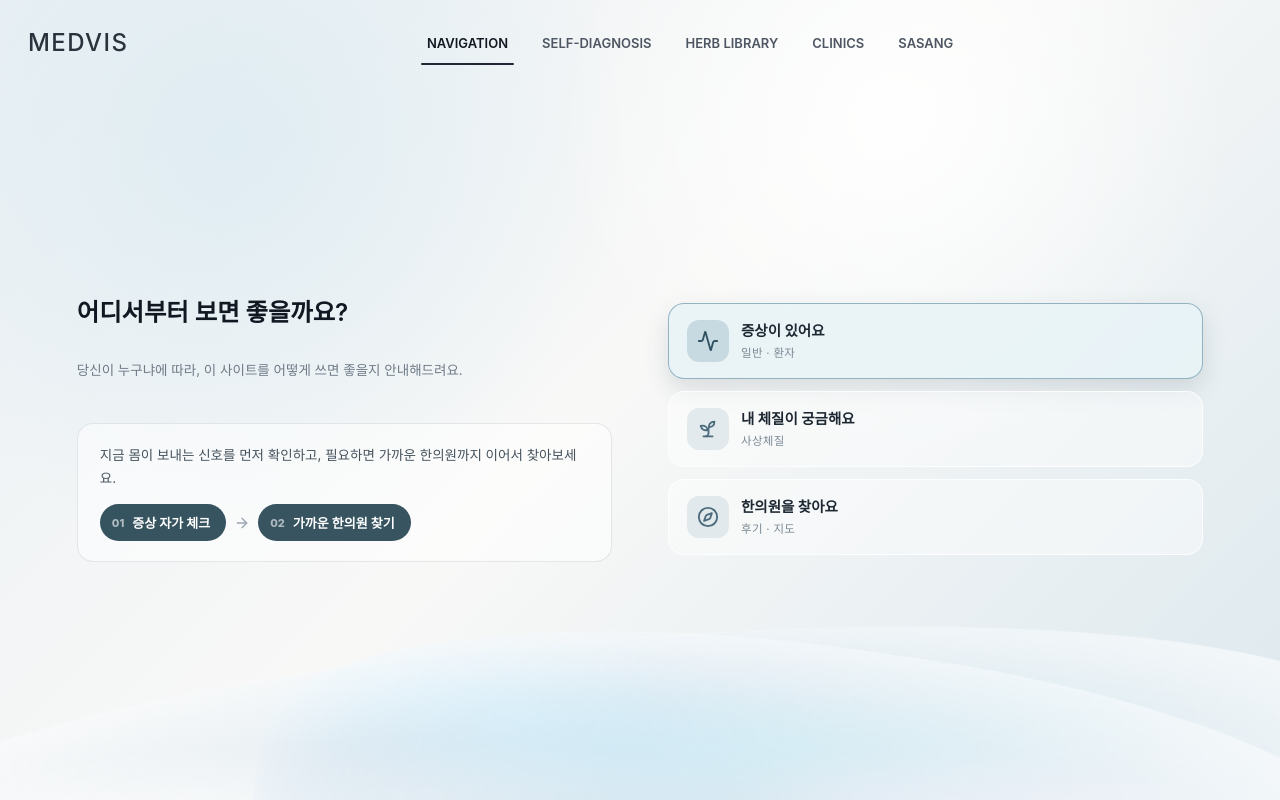
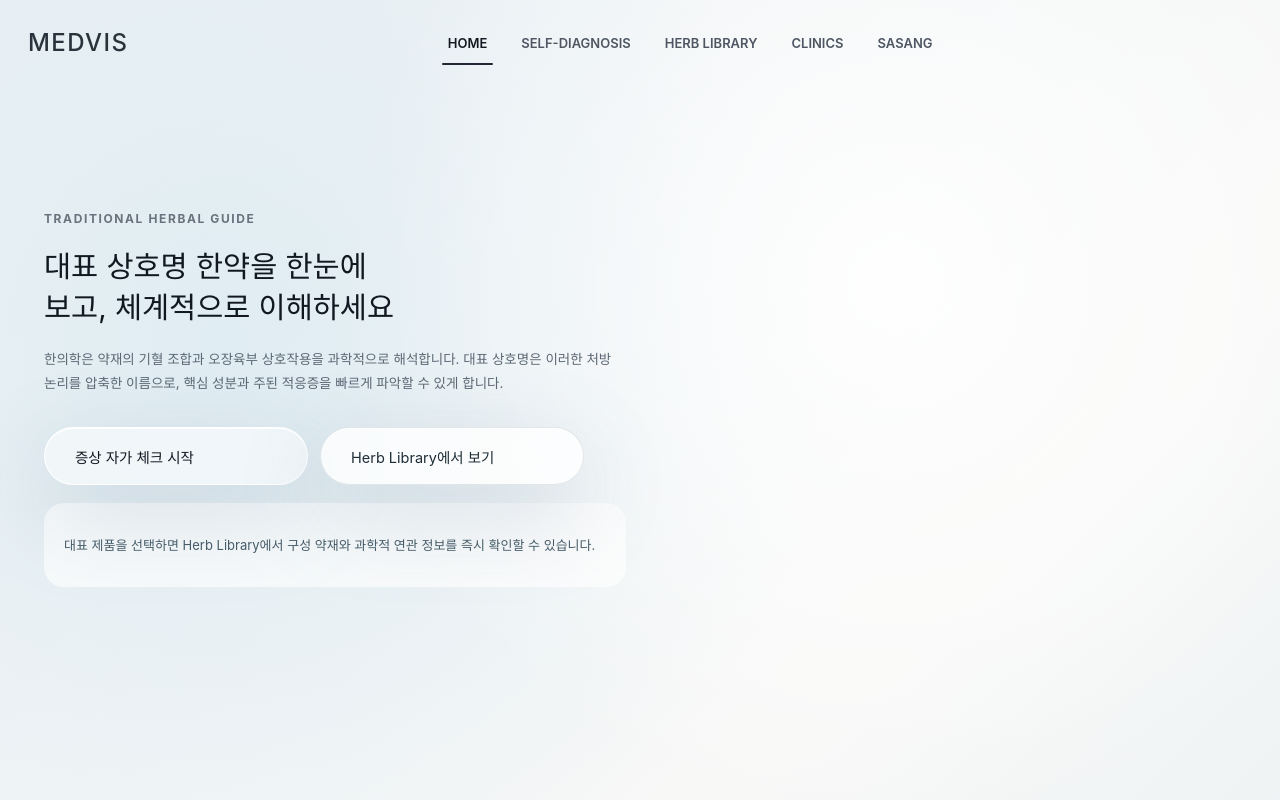
Before and after one commit to tmznwnel00/nakdae_haengnim, a React (Vite) app: page / in a window 1280 px wide. Shown: the top 800 px of the page. Built offline with nearby package versions, Linux system fonts and the light colour scheme; a web font is replaced by a local one.

Commit message:
landing page

```diff
--- a/src/App.jsx
+++ b/src/App.jsx
@@ -92,11 +92,12 @@ function normalizeIngredientName(name) {
 function App() {
   const [view, setViewState] = useState(() => {
     const h = window.location.hash;
+    if (h === "#" || h === "" || h === "#start" || h === "#navigation") return "start";
     if (h === "#library") return "library";
     if (h === "#clinics") return "clinics";
     if (h === "#sasang") return "sasang";
     if (h === "#diagnosis") return "diagnosis";
-    return "navigation";
+    return "start";
   });
   const [complaint, setComplaint] = useState(null);
   const [libTarget, setLibTarget] = useState(null); // 진단→라이브러리 사전선택 U코드
@@ -106,8 +107,16 @@ function App() {
 
   const setView = (nextView) => {
     setViewState(nextView);
-    const hashMap = { library: "library", clinics: "clinics", sasang: "sasang", diagnosis: "diagnosis" };
-    window.location.hash = hashMap[nextView] || "";
+    const hashMap = {
+      start: "#",
+      library: "library",
+      clinics: "clinics",
+      sasang: "sasang",
+      diagnosis: "diagnosis",
+    };
+    if (nextView in hashMap) {
+      window.location.hash = hashMap[nextView];
+    }
   };
 
   // 증상 선택 → 진단 결과 화면 열기
@@ -124,23 +133,24 @@ function App() {
   };
 
   const isAltView = view === "library" || view === "clinics" || view === "sasang";
-  const shellExtra = view === "library" ? "library-shell" : view === "clinics" ? "clinics-shell" : view === "sasang" ? "sasang-shell" : view === "navigation" ? "navigation-shell" : "";
+  const shellExtra = view === "library" ? "library-shell" : view === "clinics" ? "clinics-shell" : view === "sasang" ? "sasang-shell" : "navigation-shell";
   return (
     <main className={`shell ${shellExtra}`}>
       <Header view={view} setView={setView} />
-      {view === "navigation" ? <PersonaGuide setView={setView} /> :
+      {view === "start" ? <HomePage setView={setView} onDiagnose={startDiagnosis} commercialProducts={data.commercialProducts} onSelectProduct={openLibraryTarget} /> :
        view === "library" ? <HerbLibrary data={data} initialSelectedId={libTarget} onConsumeInitial={() => setLibTarget(null)} onNavigate={setView} /> :
        view === "clinics" ? <ClinicsPage clinics={clinicsData} /> :
        view === "sasang" ? <SasangPage setView={setView} /> :
+       view === "diagnosis" ? <StartPage setView={setView} onDiagnose={startDiagnosis} /> :
        view === "diagnosis-result" && complaint ? <DiagnosisResult complaint={complaint} setView={setView} onOpenLibrary={openLibraryTarget} ucodeIds={ucodeIdSet} /> :
-       <StartPage setView={setView} onDiagnose={startDiagnosis} commercialProducts={data.commercialProducts} onSelectProduct={openLibraryTarget} />}
+       <HomePage setView={setView} onDiagnose={startDiagnosis} commercialProducts={data.commercialProducts} onSelectProduct={openLibraryTarget} />}
     </main>
   );
 }
 
 function Header({ view, setView }) {
   const items = [
-    ["navigation", "NAVIGATION"],
+    ["start", "HOME"],
     ["diagnosis", "SELF-DIAGNOSIS"],
     ["library", "HERB LIBRARY"],
     ["clinics", "CLINICS"],
@@ -149,7 +159,7 @@ function Header({ view, setView }) {
 
   return (
     <header className="topbar">
-      <button className="brand brand-button" type="button" onClick={() => setView("navigation")}>MEDVIS</button>
+      <button className="brand brand-button" type="button" onClick={() => setView("start")}>MEDVIS</button>
       <nav className="nav" aria-label="Primary">
         {items.map(([key, label]) => (
           <button key={key} className={view === key ? "active" : ""} type="button" onClick={() => setView(key)}>
@@ -243,6 +253,60 @@ function PersonaGuide({ setView }) {
   );
 }
 
+function HomePage({ setView, onDiagnose, commercialProducts, onSelectProduct }) {
+  return (
+    <>
+      <section className="hero" aria-label="Start page">
+        <div className="intro">
+          <p className="eyebrow">TRADITIONAL HERBAL GUIDE</p>
+          <h1>대표 상호명 한약을 한눈에<br />보고, 체계적으로 이해하세요</h1>
+          <p className="copy">
+            한의학은 약재의 기혈 조합과 오장육부 상호작용을 과학적으로 해석합니다.
+            대표 상호명은 이러한 처방 논리를 압축한 이름으로, 핵심 성분과 주된 적응증을 빠르게 파악할 수 있게 합니다.
+          </p>
+          <div className="home-cta">
+            <button className="start" type="button" onClick={() => setView("diagnosis")}>증상 자가 체크 시작</button>
+            <button className="start outline" type="button" onClick={() => setView("library")}>Herb Library에서 보기</button>
+          </div>
+          <div className="home-meta">
+            <p>대표 제품을 선택하면 Herb Library에서 구성 약재와 과학적 연관 정보를 즉시 확인할 수 있습니다.</p>
+          </div>
+        </div>
+      </section>
+
+      {commercialProducts?.length > 0 && (
+        <section className="start-products" aria-label="대표 상호명 한약">
+          <div className="start-products-head">
+            <p className="eyebrow">대표 상호명 한약</p>
+            <h2>기력, 원기, 기혈 조화를 위한 네 가지 처방</h2>
+            <p className="copy">핵심 약재 조합과 임상적 쓰임새를 중심으로, 한의학의 전통 처방을 쉽고 흥미롭게 살펴보세요.</p>
+          </div>
+          <div className="product-grid">
+            {POPULAR_COMMERCIAL_PRODUCT_IDS.map((id) => {
+              const product = commercialProducts.find((p) => p.id === id);
+              if (!product) return null;
+              return (
+                <button key={product.id} type="button" className="product-card" onClick={() => onSelectProduct(product.id)}>
+                  <div className="product-card-image">
+                    {product.image ? <img src={product.image} alt={product.name} /> : <span>{product.name}</span>}
+                  </div>
+                  <div className="product-card-body">
+                    <h3>{product.name}</h3>
+                    <small>{product.tagline}</small>
+                    <p>{product.summary}</p>
+                  </div>
+                </button>
+              );
+            })}
+          </div>
+        </section>
+      )}
+
+      <PersonaGuide setView={setView} />
+    </>
+  );
+}
+
 // UI 라벨 → DB 한방 호소 enum (루트 medvis app.js FREQUENT 매핑 이식)
 const SYMPTOMS = [
   ["피로감", Activity, "만성피로"],
@@ -281,7 +345,7 @@ const ICON_BY_COMPLAINT = Object.fromEntries(SYMPTOMS.map(([, Icon, c]) => [c, I
 const labelOf = (c) => LABEL_BY_COMPLAINT[c] || c;
 const iconOf = (c) => ICON_BY_COMPLAINT[c] || Leaf;
 
-function StartPage({ setView, onDiagnose, commercialProducts, onSelectProduct }) {
+function StartPage({ setView, onDiagnose }) {
   const [selected, setSelected] = useState("만성피로"); // 선택된 한방 호소(enum)
   const [activeBody, setActiveBody] = useState(null);     // 신체부위 필터
   const [showAll, setShowAll] = useState(false);          // 전체 증상 보기
@@ -346,33 +410,6 @@ function StartPage({ setView, onDiagnose, commercialProducts, onSelectProduct })
         <h1>당신의 몸은 지금,<br />어떤 신호를<br />보내고 있나요?</h1>
         <p className="copy">몸이 보내는 작은 신호들을 놓치지 마세요.<br />AI가 당신의 컨디션을 분석하고, 균형 회복을 위한<br />맞춤 솔루션을 제안해드려요.</p>
       </div>
-
-      {commercialProducts?.length > 0 && (
-        <section className="start-products" aria-label="대표 상호명 한약">
-          <div className="start-products-head">
-            <p className="eyebrow">대표 상호명 한약</p>
-            <h2>많이 알려진 한약을 바로 확인해보세요</h2>
-            <p className="copy">아래 제품을 누르면 해당 한약의 주요 재료와 연관 정보를 Herb Library에서 바로 확인할 수 있어요.</p>
-          </div>
-          <div className="product-grid">
-            {POPULAR_COMMERCIAL_PRODUCT_IDS.map((id) => {
-              const product = commercialProducts.find((p) => p.id === id);
-              if (!product) return null;
-              return (
-                <button key={product.id} type="button" className="product-card" onClick={() => onSelectProduct(product.id)}>
-                  <div className="product-card-image">
-                    {product.image ? <img src={product.image} alt={product.name} /> : <span>{product.name}</span>}
-                  </div>
-                  <div className="product-card-body">
-                    <strong>{product.name}</strong>
-                    <small>{product.tagline}</small>
-                  </div>
-                </button>
-              );
-            })}
-          </div>
-        </section>
-      )}
 
       <div className="anatomy-stage" aria-label="신체 부위">
         <div className="orbit orbit-a" aria-hidden="true" /><div className="orbit orbit-b" aria-hidden="true" /><div className="orbit orbit-c" aria-hidden="true" />
--- a/src/styles.css
+++ b/src/styles.css
@@ -1218,6 +1218,26 @@
 .intro {
   padding-bottom: 6vh;
 }
+.home-cta {
+  display: flex;
+  flex-wrap: wrap;
+  gap: 12px;
+  margin-top: 24px;
+}
+.start.outline {
+  background: rgba(255, 255, 255, 0.78);
+  color: #1e2d36;
+  border: 1px solid rgba(38, 70, 83, 0.12);
+}
+.home-meta {
+  margin-top: 18px;
+  padding: 18px 20px;
+  border-radius: 20px;
+  background: rgba(255, 255, 255, 0.68);
+  color: #455b67;
+  font-size: 13px;
+  line-height: 1.7;
+}
 .intro .eyebrow {
   margin: 0 0 20px;
   font-size: 12px;
```
